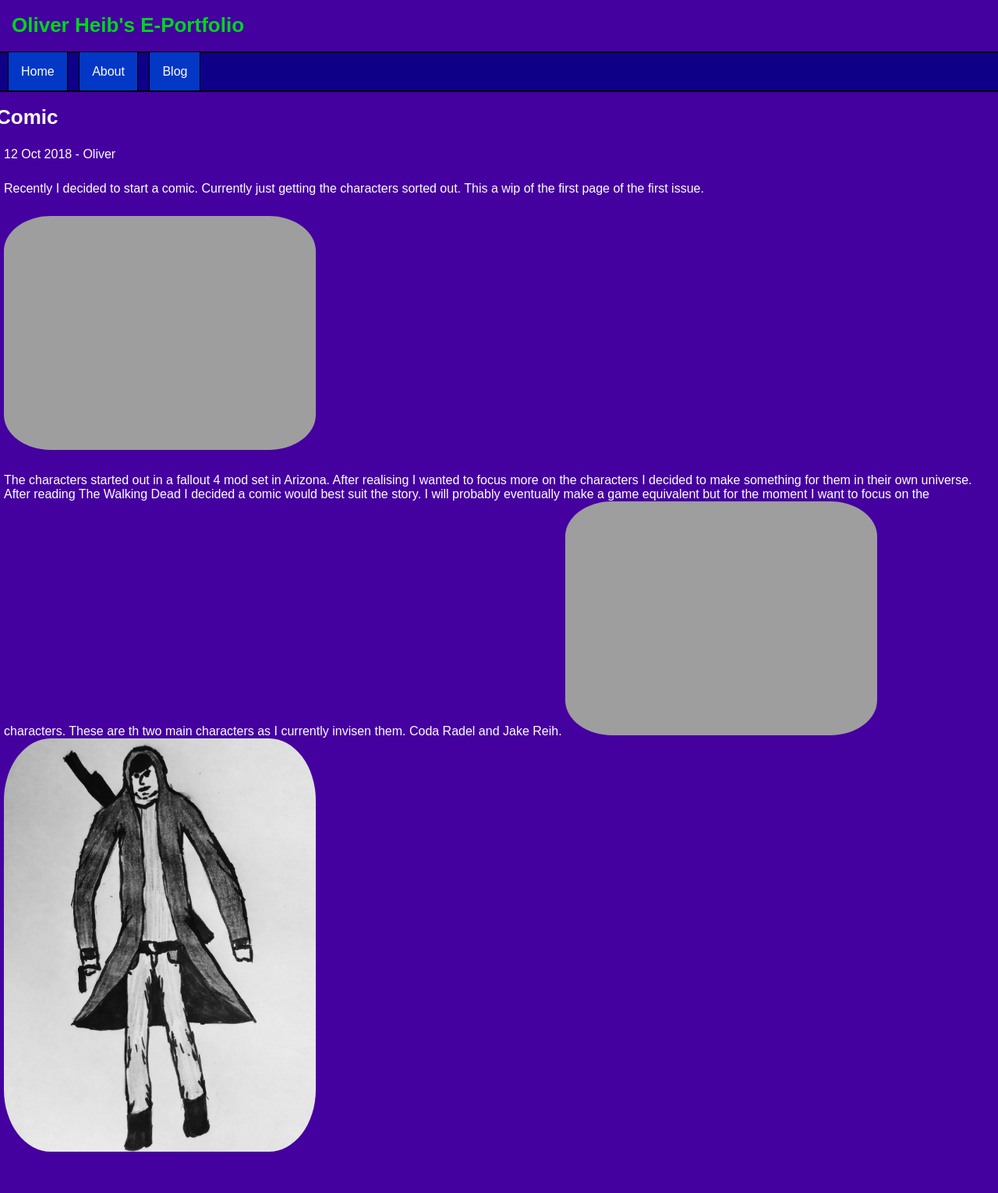
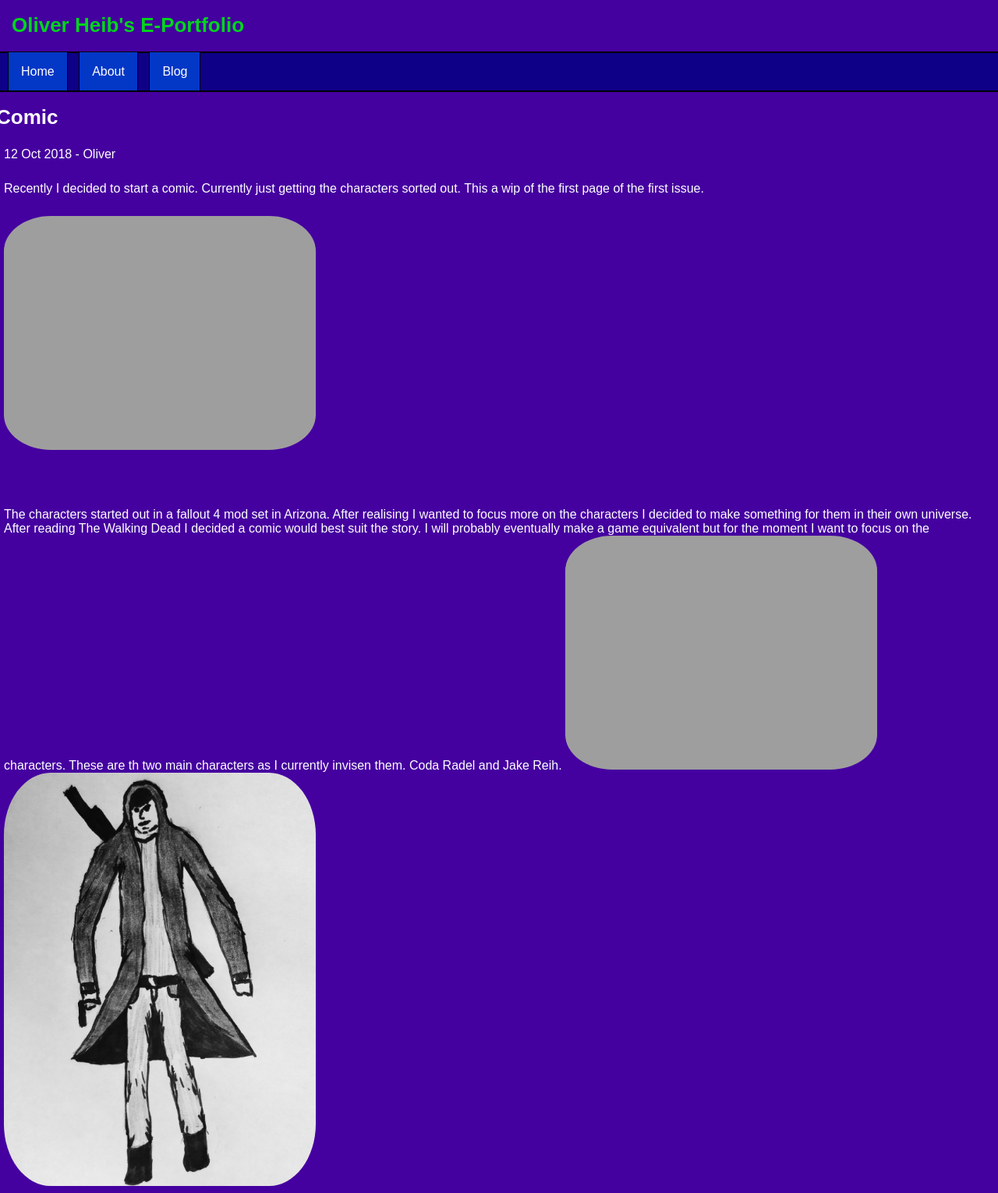
Before and after one commit to OliverHeib/E-PortfolioInJekyll, a Jekyll site: the page built from _posts/2018-10-12-Comic.md, in a window 1280 px wide. Shown: the whole page at 78% size. Built offline with Jekyll 4.4.1, drawn with Linux system fonts in a browser that asks for light colours; before the commit the page ends 1486 px from its top, so only the background shows below that.

Commit message:
Update 2018-10-12-Comic.md

```diff
--- a/_posts/2018-10-12-Comic.md
+++ b/_posts/2018-10-12-Comic.md
@@ -4,7 +4,7 @@ author: Oliver
 ---
 <p>Recently I decided to start a comic.
 Currently just getting the characters sorted out. This a wip of the first page of the first issue.</p>
-<p><img src="https://oliverheib.github.io/E-PortfolioInJekyll/images/comic/Issue1Page1WIP__01.jpg" alt="Wip of first issue" style="width:400px; float: none;"/></p>
+<p><img src="https://oliverheib.github.io/E-PortfolioInJekyll/images/comic/Issue1Page1WIP__01.jpg" alt="Wip of first issue" style="width:400px; float: none;"/></p><br>
 
 <p>The characters started out in a fallout 4 mod set in Arizona. After realising I wanted to focus more on the characters I decided to make something for them in their own universe. After reading The Walking Dead I decided a comic would best suit the story. I will probably eventually make a game equivalent but for the moment I want to focus on the characters.
 These are th two main characters as I currently invisen them.
```
